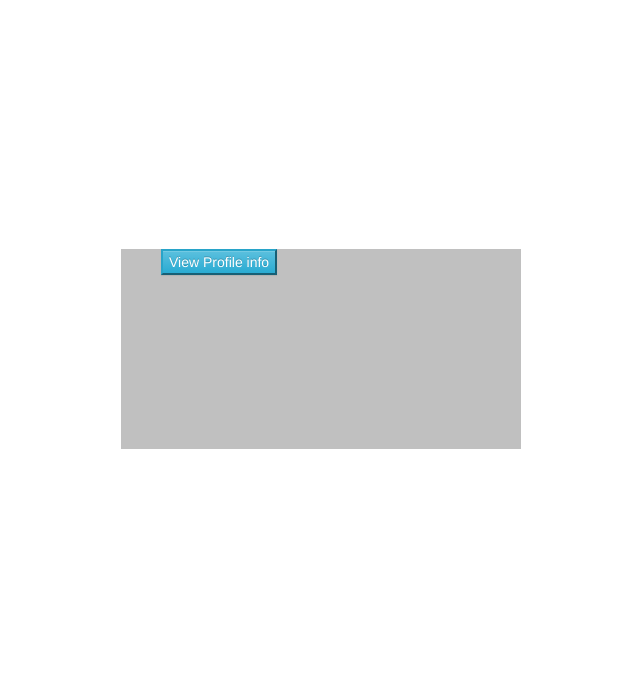
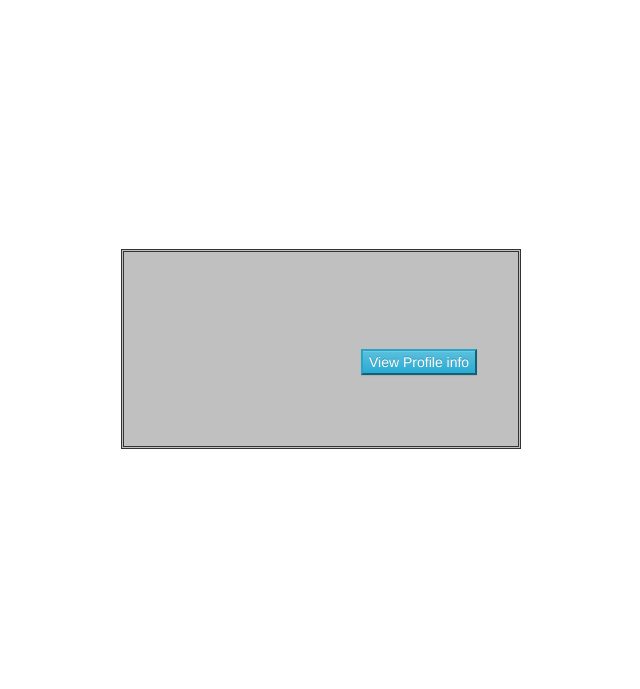
Before and after one commit to sxHelloWorld/SWEN-344-API-Project, a PHP site: page /employeeHome.php in a window 1280 px wide. Shown: the part 51-740 px from the top of the page, without its empty margins (319-959 px from the left). Run offline with PHP 8.4, Linux system fonts and the light colour scheme.

Commit message:
messing around with styling

```diff
--- a/website/html/css/employeeHome.css
+++ b/website/html/css/employeeHome.css
@@ -1,4 +1,5 @@
 #buttonLinks {
+	border: double;
 	background-color: #C0C0C0;
     position: absolute;
     height: 200px;
@@ -7,3 +8,8 @@
     top: 50%;
     left: 50%;
 }
+#buttons {
+    position: absolute;
+    top: 50%;
+    left: 50%;
+}
--- a/website/html/employeeHome.php
+++ b/website/html/employeeHome.php
@@ -30,8 +30,8 @@
     </div>
 </nav>
 
-<div id="buttonLinks" class="">
-    <ul>
+<div id="buttonLinks" class="container">
+    <ul id="buttons">
         <a href="employeeInfo.php">
             <button class="btn-info">View Profile info</button>
         </a>
```
